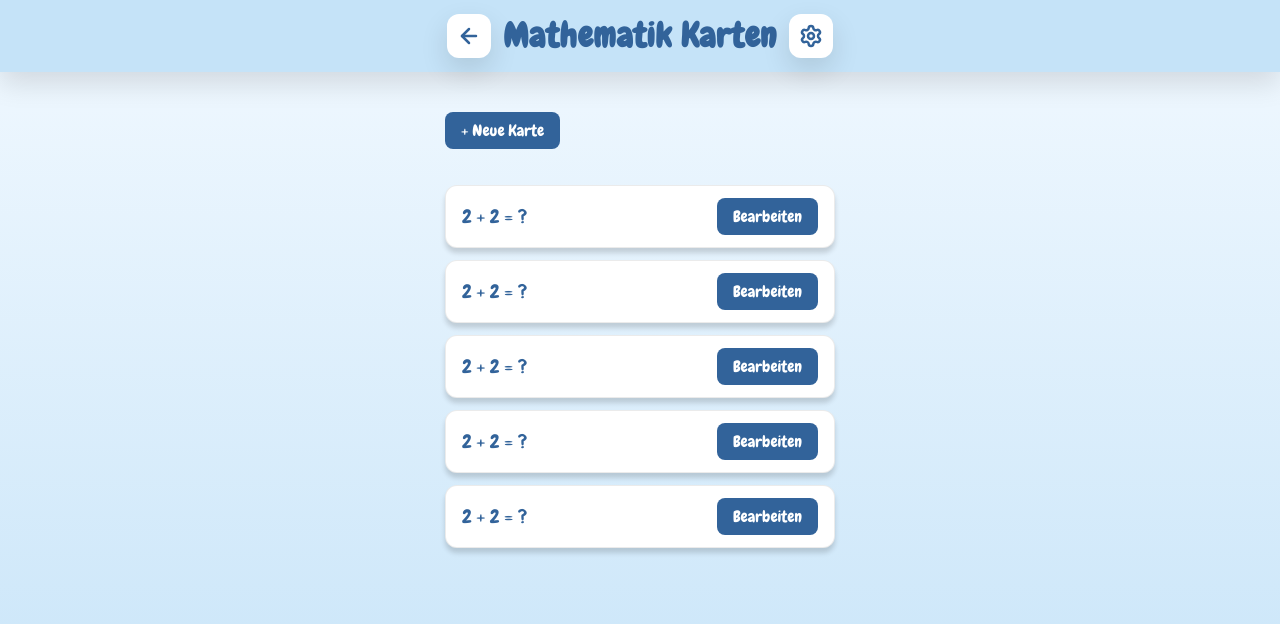
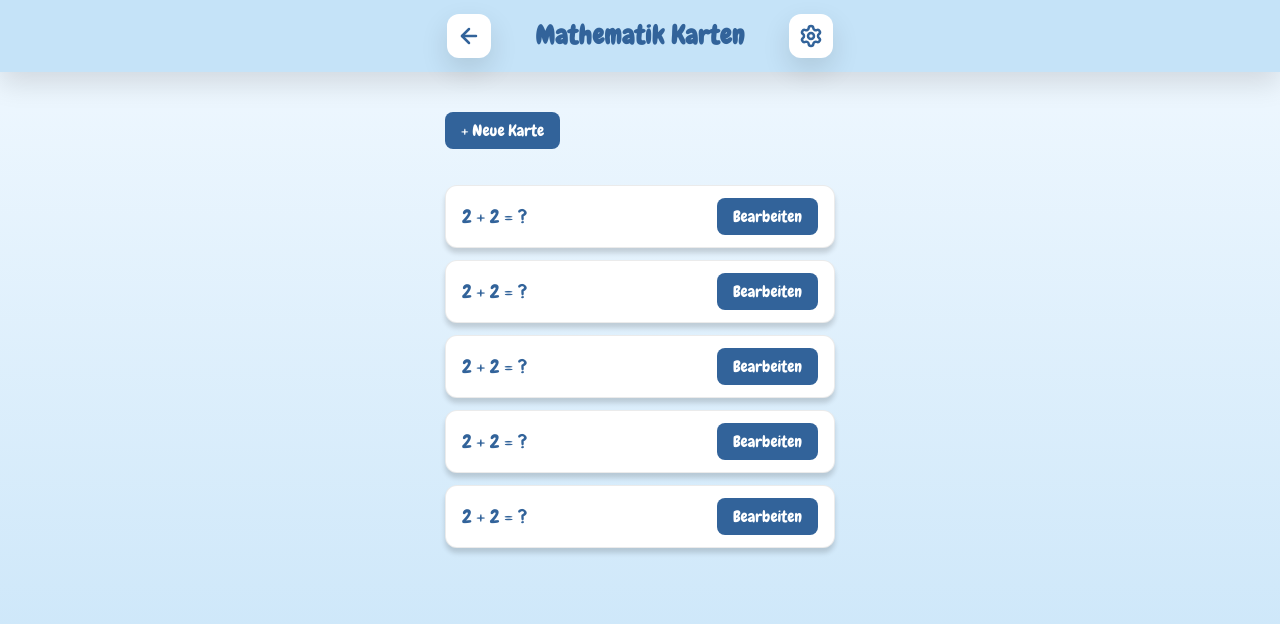
Before and after one commit to anne-kmmr/SubwaySurfers, a Next.js app: page /cardsView in a window 1280 px wide. Shown: the top 624 px of the page. Built offline with nearby package versions, Linux system fonts and the light colour scheme.

Commit message:
added header layout problem

```diff
--- a/src/app/components/Header/Header.module.css
+++ b/src/app/components/Header/Header.module.css
@@ -22,7 +22,14 @@
 .headerTitle {
   margin: 0;
   text-align: center;
-  font-size: clamp(22px, 6vw, 34px);
   line-height: 1.05;
   letter-spacing: 0.02em;
 }
+
+.bigTitle {
+  font-size: clamp(24px, 6vw, 36px);
+}
+
+.smallTitle {
+  font-size: clamp(18px, 4.5vw, 26px);
+}
--- a/src/app/components/Header/Header.tsx
+++ b/src/app/components/Header/Header.tsx
@@ -1,5 +1,7 @@
+"use client"
+
 import styles from "./Header.module.css";
-import Link from "next/link";
+import {useState, useRef, useEffect} from "react";
 import IconButton from "../Icons/IconButton/IconButton";
 
 type HeaderProps = {
@@ -8,6 +10,19 @@ type HeaderProps = {
 };
 
 export default function Header({ title, backHref }: HeaderProps) {
+  const titleRef = useRef<HTMLHeadingElement>(null);
+  const [twoLines, setTwoLines] = useState(false);
+
+  useEffect(() => {
+    const el = titleRef.current;
+    if (!el) return;
+
+    const lineHeight = parseFloat(getComputedStyle(el).lineHeight);
+    const lines = Math.round(el.clientHeight / lineHeight);
+
+    setTwoLines(lines > 1);
+  }, [title]);
+
   const routes = {
     settings: "/settings",
   };
@@ -20,10 +35,15 @@ export default function Header({ title, backHref }: HeaderProps) {
                 <ArrowLeftIcon width={24} height={24} />
               </IconButton>
           ) : (
-           <div style={{ width: "44px" }} /> // Platzhalter
+              <div style={{ width: "44px" }} />
           )}
 
-         <h1 className={styles.headerTitle}>{title}</h1>
+          <h1
+              ref={titleRef}
+              className={`${styles.headerTitle} ${twoLines ? styles.smallTitle : styles.bigTitle}`}
+          >
+            {title}
+          </h1>
 
           <IconButton href={routes.settings} label="Einstellungen">
             <SettingsIcon width={24} height={24} />
```
Lines whose indentation alone changed are shown as unchanged.
